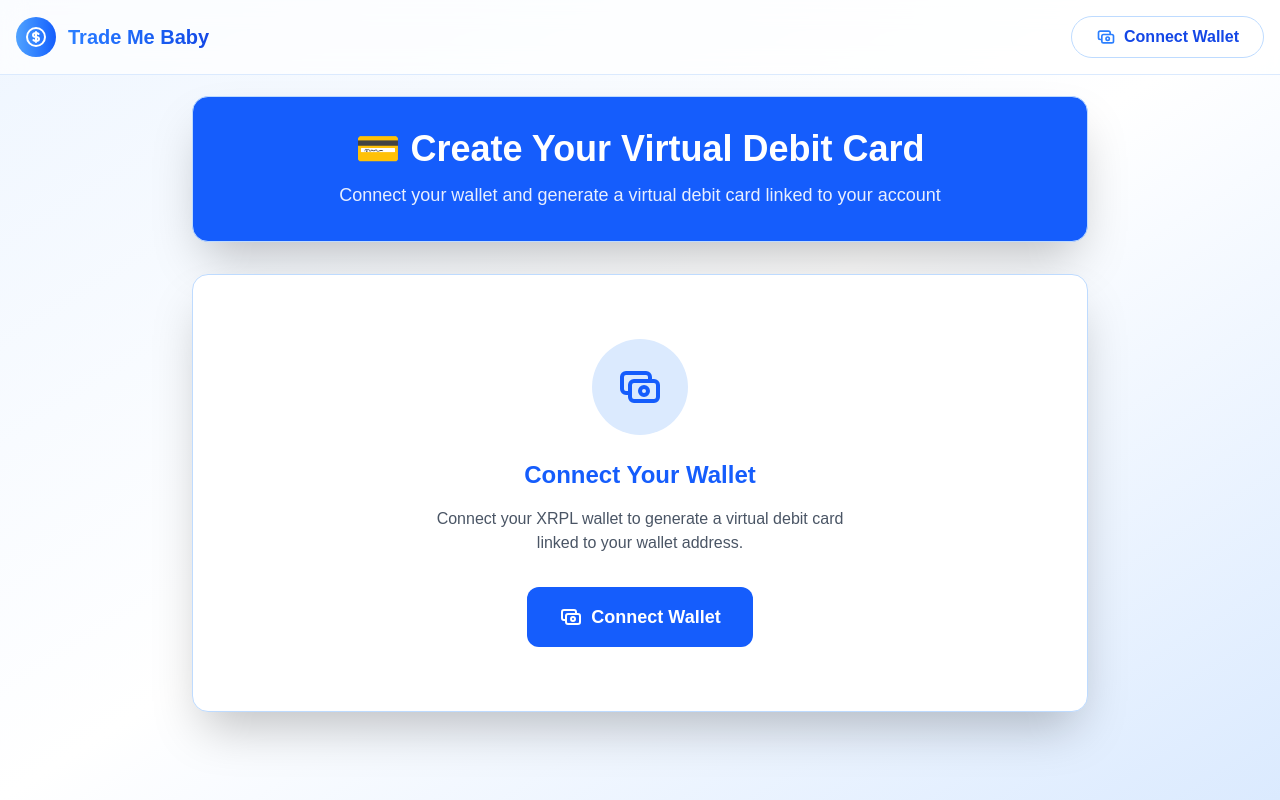
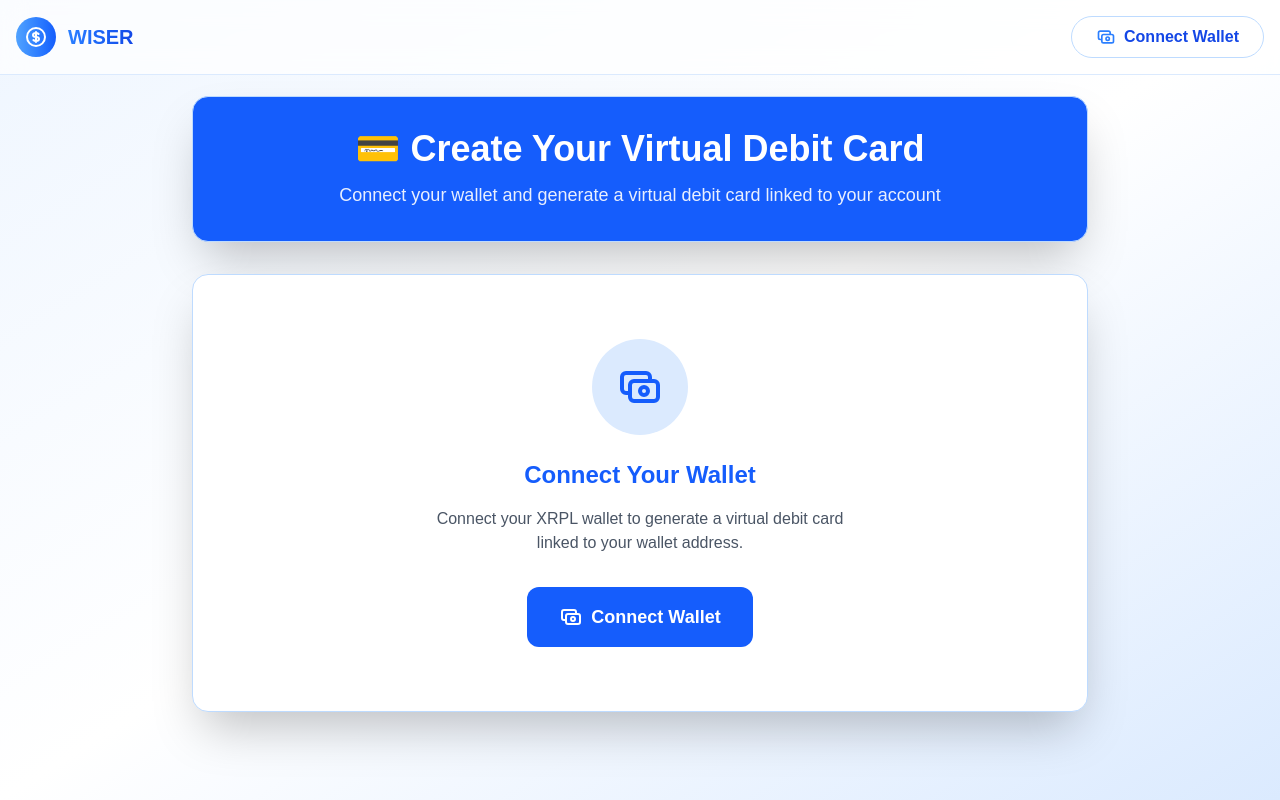
Before and after one commit to Avoisavo/EasyA-Wiser, a Next.js app: page /create in a window 1280 px wide. Built offline with nearby package versions, Linux system fonts and the light colour scheme.

Commit message:
update from trade me baby to wiser

```diff
--- a/components/header.js
+++ b/components/header.js
@@ -37,7 +37,7 @@ export default function Header() {
               </svg>
             </div>
             <span className="text-xl font-bold bg-clip-text text-transparent bg-gradient-to-r from-blue-500 to-blue-700">
-              Trade Me Baby
+              WISER
             </span>
           </Link>
 
--- a/pages/create.js
+++ b/pages/create.js
@@ -156,7 +156,7 @@ export default function CreatePage() {
                 </svg>
               </div>
               <span className="text-xl font-bold bg-clip-text text-transparent bg-gradient-to-r from-blue-500 to-blue-700">
-                Trade Me Baby
+                WISER
               </span>
             </Link>
 
@@ -440,7 +440,7 @@ export default function CreatePage() {
                         >
                           <div className="flex justify-between items-start">
                             <div className="flex flex-col gap-1">
-                              <div className="text-white font-bold text-lg">TRADE ME BABY</div>
+                              <div className="text-white font-bold text-lg">WISER</div>
                               <div className="text-gray-300 text-xs">VIRTUAL CARD</div>
                             </div>
                             <div className="w-12 h-10 rounded-md flex items-center justify-center">
--- a/pages/index.js
+++ b/pages/index.js
@@ -182,7 +182,7 @@ export default function LandingPage() {
               transition={{ duration: 0.8 }}
             >
               <div className="text-sm text-blue-600 mb-7 font-semibold tracking-wider font-inter">
-                FOR BUSINESSES
+                WISER
               </div>
 
               <h1 className="text-6xl md:text-7xl font-bold text-gray-900 mb-6 leading-tight font-inter">
--- a/pages/kyc-form.js
+++ b/pages/kyc-form.js
@@ -375,7 +375,7 @@ const KYCForm = () => {
                 </svg>
               </div>
               <span className="text-xl font-bold bg-clip-text text-transparent bg-gradient-to-r from-blue-500 to-blue-700">
-                Trade Me Baby
+                WISER
               </span>
             </Link>
 
```
